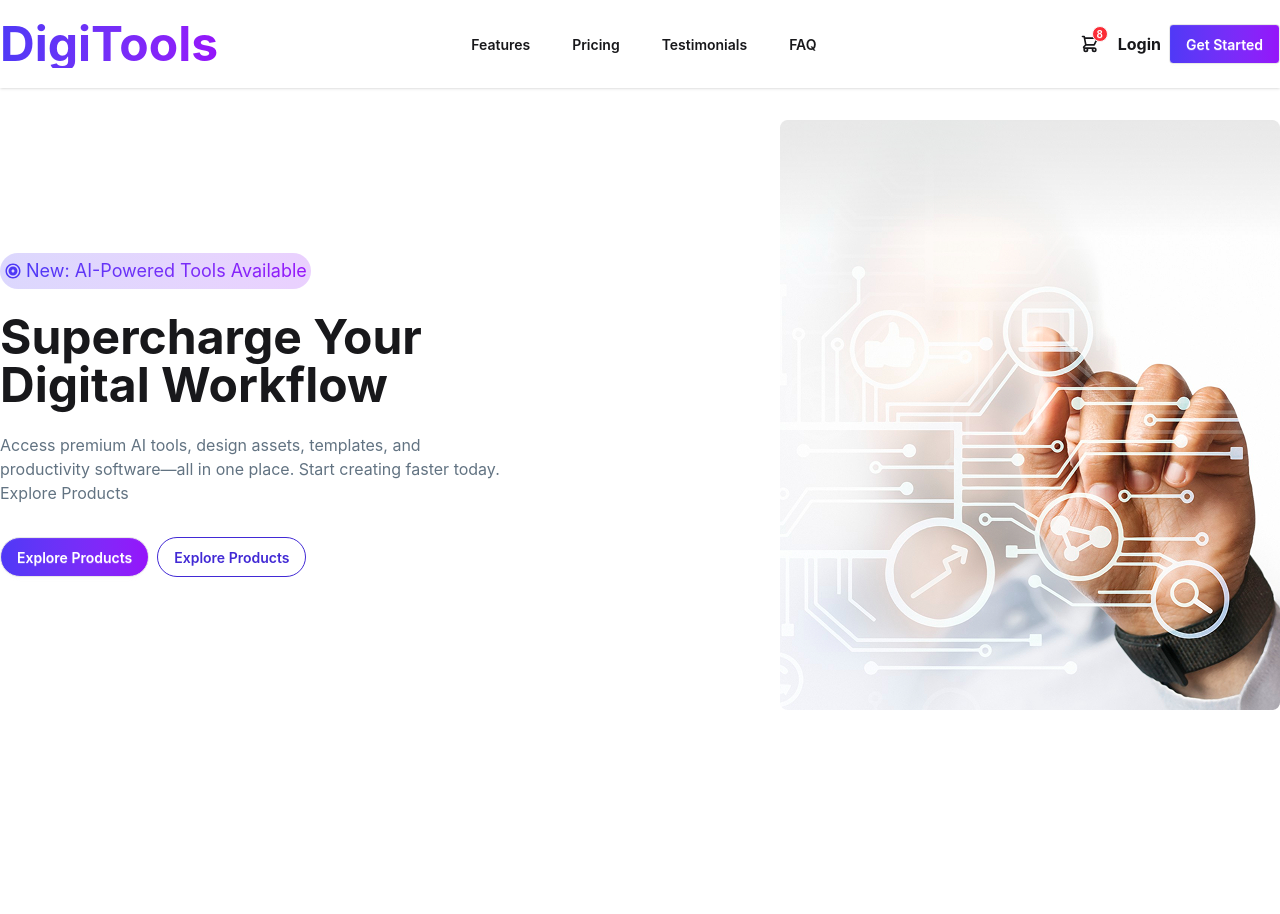
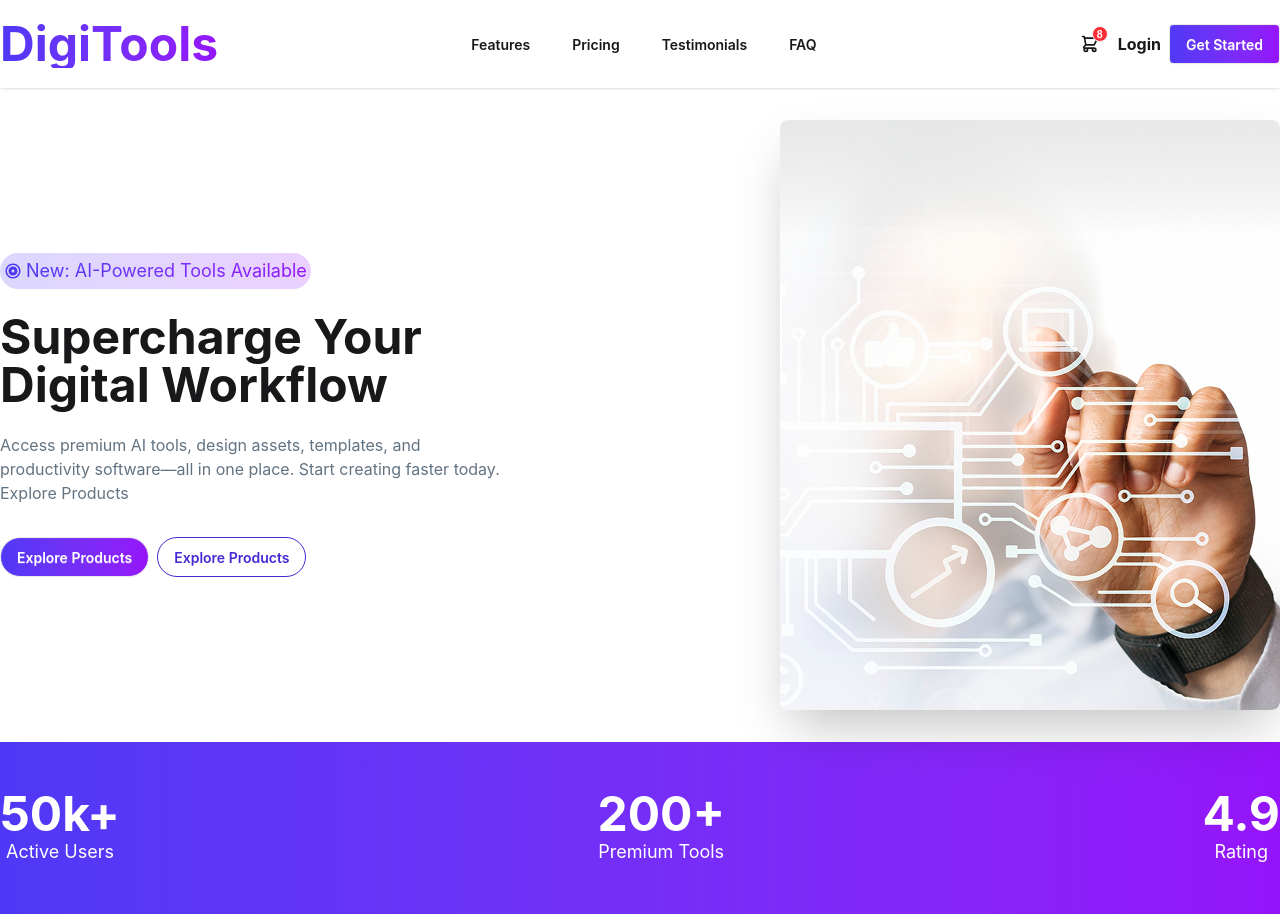
Before and after one commit to amirulislambd/programing-assignment-6, a React (Vite) app: page / in a window 1280 px wide. Before the commit the page ends 800 px from the top, so only its background shows below. Built offline with nearby package versions, Linux system fonts and the light colour scheme.

Commit message:
added stats section

```diff
--- a/src/App.jsx
+++ b/src/App.jsx
@@ -1,11 +1,13 @@
 import "./App.css";
 import Banner from "./components/Home/Banner/Banner";
 import Navbar from "./components/Home/Navbar/Navbar";
+import Stats from "./components/Home/Stats/Stats";
 function App() {
   return (
     <>
       <Navbar/>
       <Banner/>
+      <Stats/>
     </>
   );
 }
--- a/src/components/Home/Banner/Banner.jsx
+++ b/src/components/Home/Banner/Banner.jsx
@@ -27,7 +27,7 @@ const Banner = () => {
         </div>
       </div>
       <div >
-        <img  src={bannerImg} alt="" />
+        <img className='md:max-w-sm lg:max-w-lg rounded-lg shadow-2xl mx-auto mt-5 md:mt-0' src={bannerImg} alt="" />
       </div>
     </div>
   );
--- /dev/null
+++ b/src/components/Home/Stats/Stats.jsx
@@ -0,0 +1,24 @@
+import React from 'react';
+
+const Stats = () => {
+    return (
+        <div className=' bg-linear-to-r from-[#4F39F6] to-[#9514FA] py-5 md:py-8 lg:py-12'>
+        <div className='flex items-center justify-between text-center container lg:max-w-7xl mx-auto text-white'>
+            <div >
+                <h2 className='text-2xl md:text-4xl lg:text-5xl font-bold'>50k+</h2>
+                <p className='lg:text-lg'>Active Users</p>
+            </div>
+            <div>
+                <h2 className='text-2xl md:text-4xl lg:text-5xl font-bold'>200+</h2>
+                <p className='lg:text-lg'>Premium Tools</p>
+            </div>
+            <div>
+                <h2 className='text-2xl md:text-4xl lg:text-5xl font-bold'>4.9</h2>
+                <p className='lg:text-lg'>Rating</p>
+            </div>
+        </div>
+        </div>
+    );
+};
+
+export default Stats;
```
